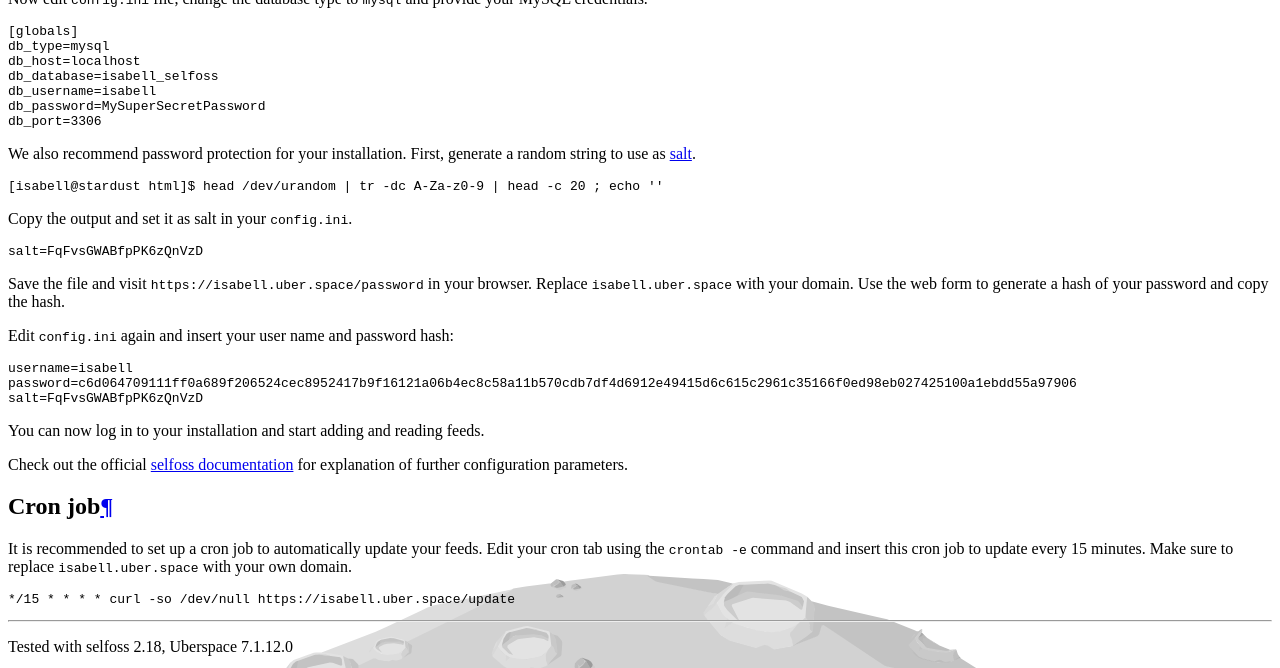
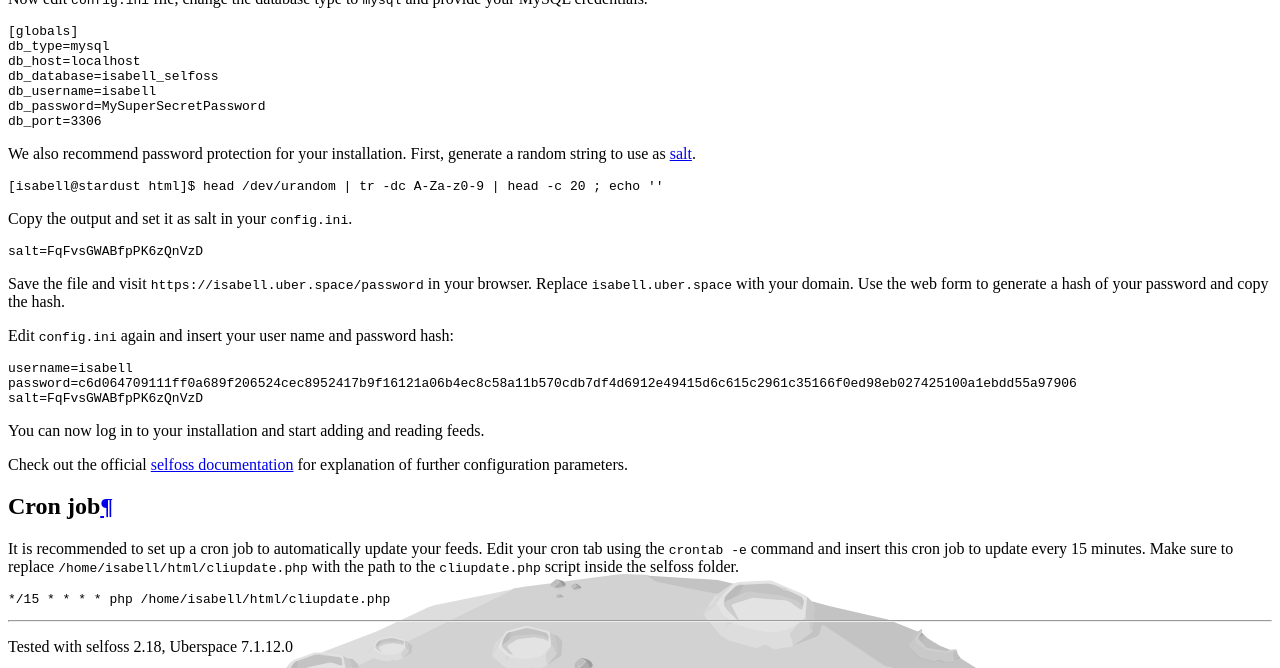
Before and after one commit to Uberspace/lab, a Sphinx documentation site: the page built from source/guide_selfoss.rst, in a window 1280 px wide and 900 px high, scrolled down 4849 px, cut to the strip 0-668 px from the top of the window. Built offline with Sphinx 7.4.7 and the Read the Docs theme 2.0.0, drawn with Linux system fonts in a browser that asks for light colours.

Commit message:
Use cliupdate.php for selfoss

```diff
--- a/source/guide_selfoss.rst
+++ b/source/guide_selfoss.rst
@@ -152,11 +152,11 @@
 Cron job
 ========
 
-It is recommended to set up a cron job to automatically update your feeds. Edit your cron tab using the ``crontab -e`` command and insert this cron job to update every 15 minutes. Make sure to replace ``isabell.uber.space`` with your own domain.
+It is recommended to set up a cron job to automatically update your feeds. Edit your cron tab using the ``crontab -e`` command and insert this cron job to update every 15 minutes. Make sure to replace ``/home/isabell/html/cliupdate.php`` with the path to the ``cliupdate.php`` script inside the selfoss folder.
 
 ::
 
- */15 * * * * curl -so /dev/null https://isabell.uber.space/update
+ */15 * * * * php /home/isabell/html/cliupdate.php
 
 .. _selfoss: https://selfoss.aditu.de/
 .. _latest release: https://github.com/SSilence/selfoss/releases/latest
```
